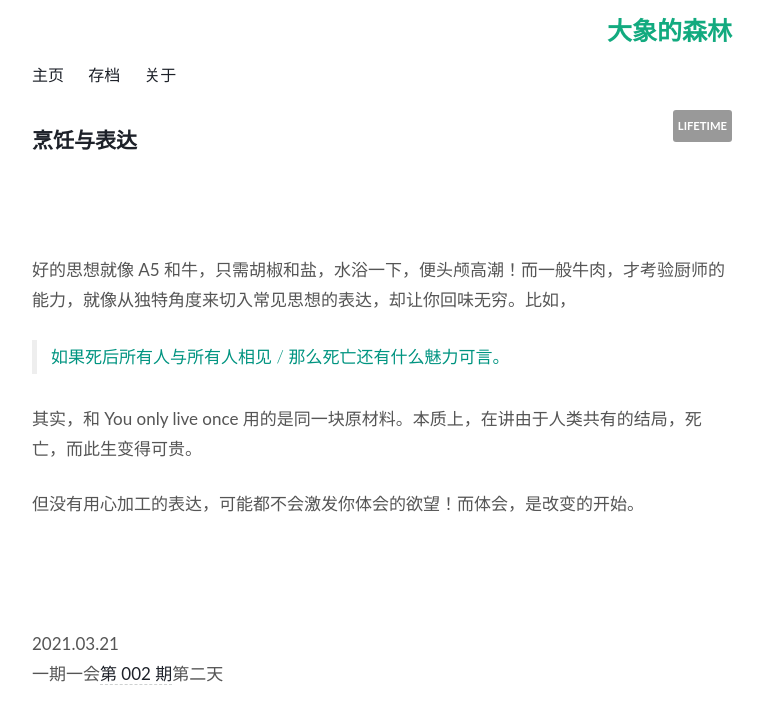
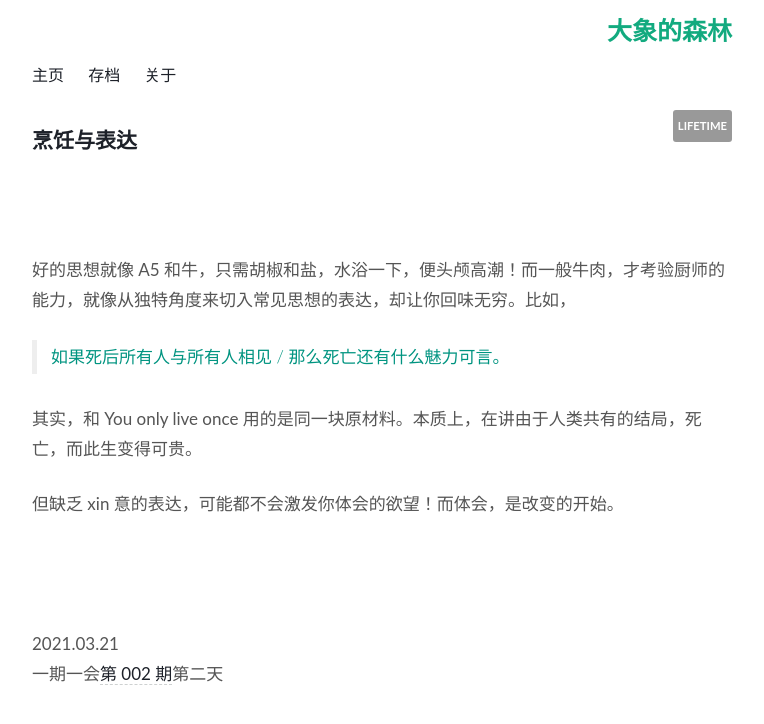
Before and after one commit to WillWang-X/willwang-x.github.io, a Jekyll site: the page built from _posts/blogs/2021-03-21-2021-cooking-and-communication.md, in a window 1280 px wide. Shown: the top 724 px of the page, without its empty margins (258-1022 px from the left). Built offline with Jekyll 4.4.1, drawn with Linux system fonts in a browser that asks for light colours.

Commit message:
Update for readability

```diff
--- a/_posts/blogs/2021-03-21-2021-cooking-and-communication.md
+++ b/_posts/blogs/2021-03-21-2021-cooking-and-communication.md
@@ -19,7 +19,7 @@ published: true
 
 其实，和 You only live once 用的是同一块原材料。本质上，在讲由于人类共有的结局，死亡，而此生变得可贵。
 
-但没有用心加工的表达，可能都不会激发你体会的欲望！而体会，是改变的开始。
+但缺乏 xin 意的表达，可能都不会激发你体会的欲望！而体会，是改变的开始。
 
 <br>
 <br>
```
